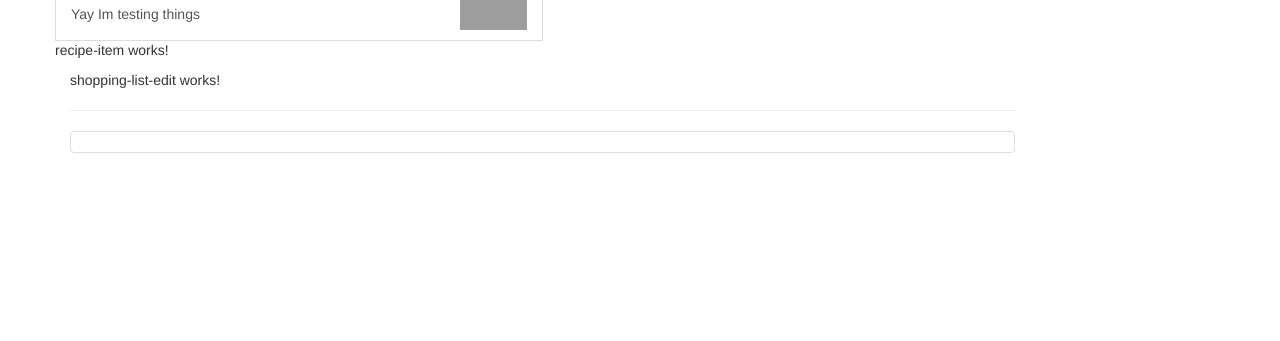
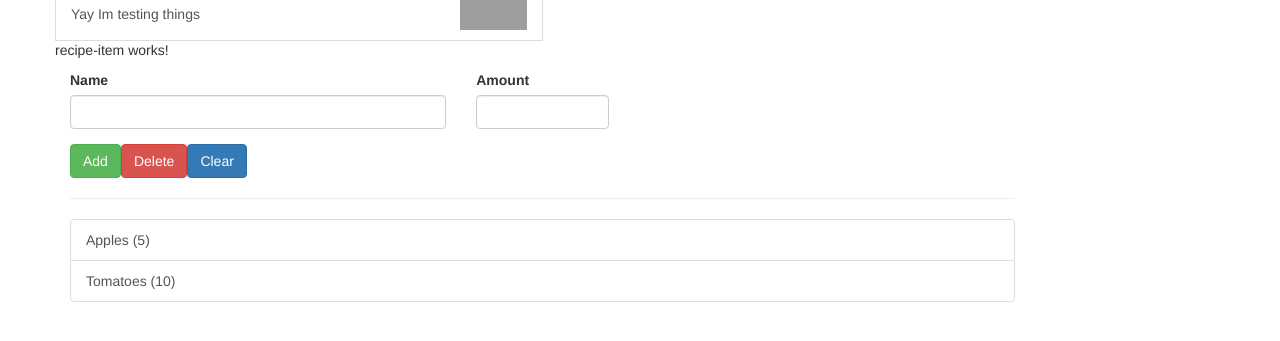
Before and after one commit to Inuyasha5689/Recipe-Book, an Angular app: page / in a window 1280 px wide. Shown: the part 215-556 px from the top of the page. Built offline with nearby package versions, Linux system fonts and the light colour scheme; grey boxes are pictures that could not be loaded.

Commit message:
Edited the components to get the base layout and look.

```diff
--- a/src/app/recipes/recipe-list/recipe-list.component.html
+++ b/src/app/recipes/recipe-list/recipe-list.component.html
@@ -15,6 +15,5 @@
         </span>
       </a>
       <app-recipe-item></app-recipe-item>
-    </div>
   </div>
 </div>
--- a/src/app/shopping-list/shopping-list-edit/shopping-list-edit.component.html
+++ b/src/app/shopping-list/shopping-list-edit/shopping-list-edit.component.html
@@ -1,3 +1,23 @@
-<p>
-  shopping-list-edit works!
-</p>
+<div class="row">
+  <div class="col-xs-12">
+    <form>
+      <div class="row">
+        <div class="col-sm-5 form-group">
+          <label for="name">Name</label>
+          <input type="text" id="name" class="form-control">
+        </div>
+        <div class="col-sm-2 form-group">
+          <label for="amount">Amount</label>
+          <input type="number" id="amount" class="form-control">
+        </div>
+      </div>
+      <div class="row">
+        <div class="col-xs-12">
+          <button class="btn btn-success" type="submit">Add</button>
+          <button class="btn btn-danger" type="button">Delete</button>
+          <button class="btn btn-primary" type="button">Clear</button>
+        </div>
+      </div>
+    </form>
+  </div>
+</div>
--- a/src/app/shopping-list/shopping-list.component.html
+++ b/src/app/shopping-list/shopping-list.component.html
@@ -3,7 +3,9 @@
     <app-shopping-list-edit></app-shopping-list-edit>
     <hr>
     <ul class="list-group">
-      <a class="list-group-item" style="cursor: pointer;"></a>
+      <a class="list-group-item" style="cursor: pointer;" *ngFor="let ingredient of ingredients">
+        {{ ingredient.name}} ({{ ingredient.amount}})
+      </a>
     </ul>
   </div>
 </div>
--- a/src/app/shopping-list/shopping-list.component.ts
+++ b/src/app/shopping-list/shopping-list.component.ts
@@ -1,4 +1,5 @@
 import { Component, OnInit } from '@angular/core';
+import {Ingredient} from "../shared/ingredient.model";
 
 @Component({
   selector: 'app-shopping-list',
@@ -6,7 +7,10 @@
   styleUrls: ['./shopping-list.component.css']
 })
 export class ShoppingListComponent implements OnInit {
-  ingredients = [];
+  ingredients: Ingredient[] = [
+    new Ingredient('Apples', 5),
+    new Ingredient('Tomatoes', 10)
+  ];
 
   constructor() { }
 
```
